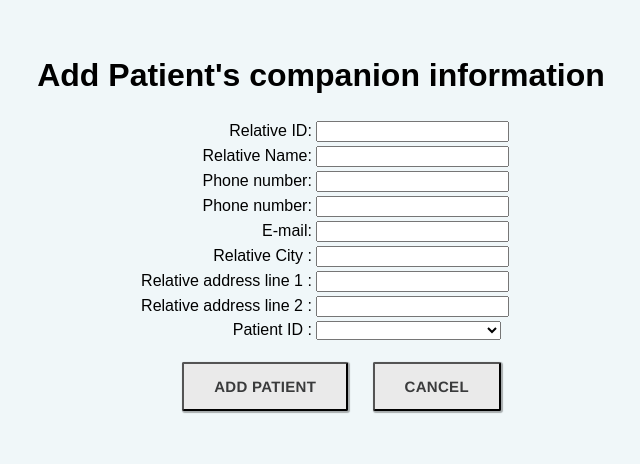
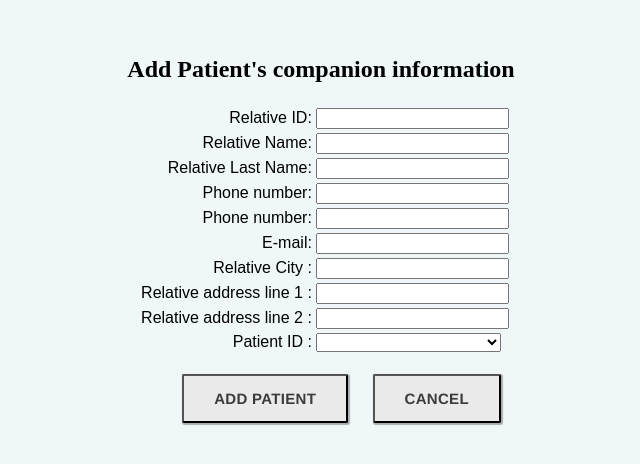
Before and after one commit to ibtisam96/TeleStroke, a PHP site: page /Admin/addrelative.php in a window 1280 px wide. Shown: the part 144-608 px from the top of the page, without its empty margins (319-959 px from the left). Run offline with PHP 8.4, Linux system fonts and the light colour scheme; data comes from the database, SQL or seed files in the repository; data that the repository does not hold is empty.

Commit message:
Update addrelative.php

```diff
--- a/Admin/addrelative.php
+++ b/Admin/addrelative.php
@@ -1,7 +1,7 @@
 <!Doctype html>
 <html>
 <head>
-<title>Add Patient's companion information </title>
+<title>Telestroke System | Add Relative</title>
 
  <link rel="stylesheet" type="text/css" href="../Telestroke.css">
  <style type="text/css">
@@ -36,7 +36,7 @@
 <br><br>
 <table align='center'>
 <tr>
-<h1>Add Patient's companion information</h1>
+<h2>Add Patient's companion information</h2>
 <form action="newrelative.php" method="post">
 </tr>
 <tr><td>
@@ -49,6 +49,10 @@
 <tr>
 	<td><label>Relative Name: </label></td>
 	<td><input type="text" name="name" style="width: 100%"></td>
+</tr>
+<tr>
+	<td><label>Relative Last Name: </label></td>
+	<td><input type="text" name="name1" style="width: 100%"></td>
 </tr>
 <tr>
 	<td><label>Phone number: </label></td>
```
